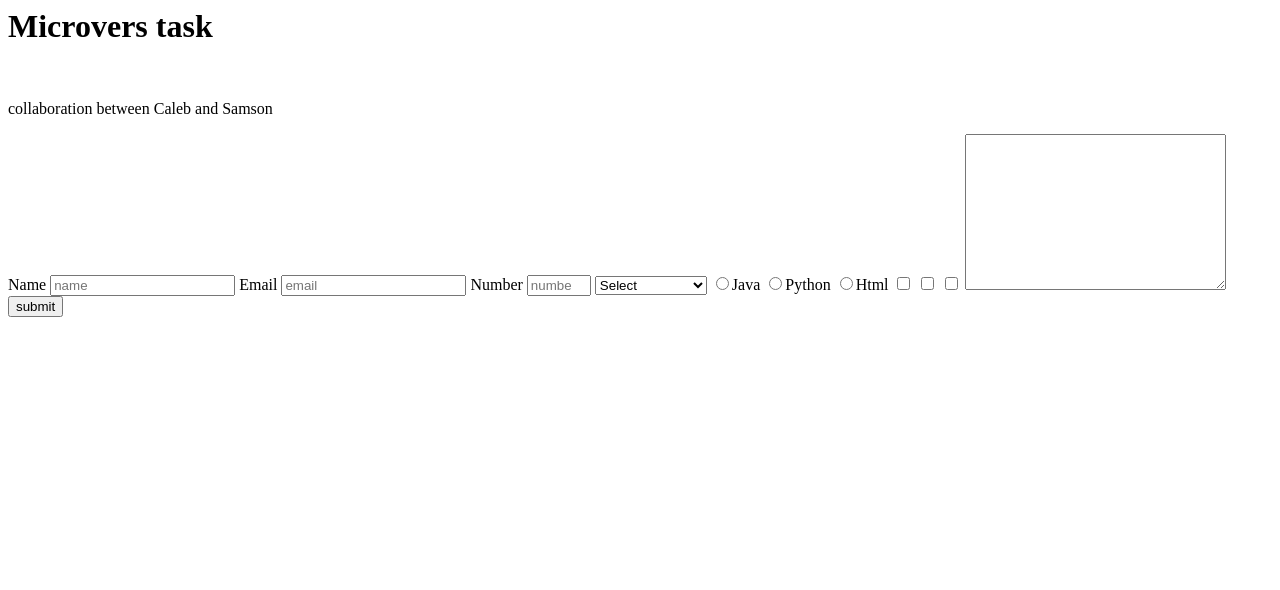
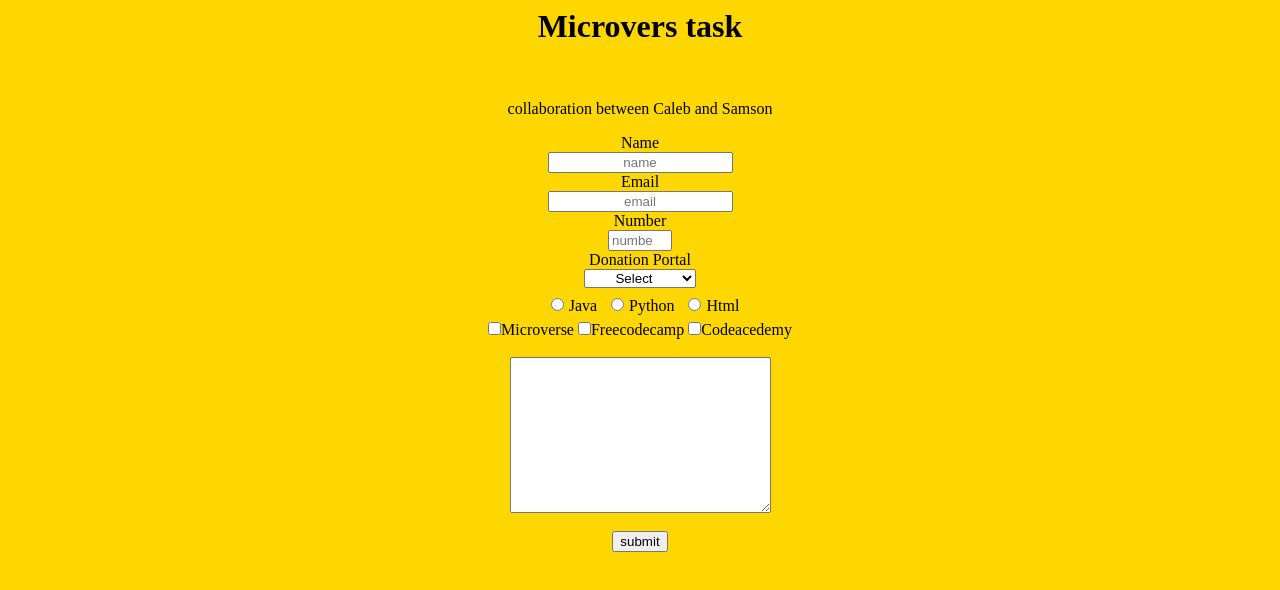
Before and after one commit to m05e5/Microvers_task, a plain HTML site: page index.html in a window 1280 px wide. Drawn offline with Linux system fonts and the light colour scheme.

Commit message:
Final completion

```diff
--- a/index.html
+++ b/index.html
@@ -1,14 +1,14 @@
 <html>
     <header>
-
+        <link rel="stylesheet" href="style.css">
 
     </header>
     <body>
         <H1 id="title">Microvers task</H1></br>
         <p id="description">collaboration between Caleb and Samson</p>
         <form action="" id="survey-form">
-       <label id="name-label" for="">Name
-        <input type="text" id="name" placeholder="name" required>
+       <label id="name-label" for=""> Name
+        <input type="text" id="name" class="name" placeholder="name" required>
     </label>
         <label id="email-label" for=""> Email
         <input type="email" name="" id="email" placeholder="email" required>
@@ -16,23 +16,28 @@
         <label id="number-label" for=""> Number
         <input type="number" name="" min="0" max="100" id="number" placeholder="number" required>
     </label>
-
+    <label class="drop" for=""> Donation Portal
     <select name="" id="dropdown">
         <option value="">Select</option>
         <option value="">Credit Card</option>
         <option value="">Bank XCheque</option>
+    </label>
+    <br>
+    <br>
 
     </select>
-        <input type="radio" value="1" name="r1">Java
-        <input type="radio" value="2" name="r1">Python
-        <input type="radio" value="3" name="r1">Html
-
-        <input type="checkbox" value="first">
-        <input type="checkbox" value="second">
-        <input type="checkbox" value="third">
-
-        <textarea name="" id="" cols="30" rows="10"></textarea>
-        <input type="submit" value="submit" id="submit">
+        <input class="r1" type="radio" value="1" name="r1">Java
+        <input class="r1" type="radio" value="2" name="r1">Python
+        <input class="r1" type="radio" value="3" name="r1">Html
+        <br>
+        <input class="ch1" type="checkbox" value="first">Microverse
+        <input class="ch1" type="checkbox" value="second">Freecodecamp
+        <input class="ch1" type="checkbox" value="third">Codeacedemy
+        <br>
+        <br>
+        <textarea name="" id="tarea" cols="30" rows="10"></textarea>
+        <br>
+        <input type="submit" class="submi" value="submit" id="submit">
 
         </form>
 
--- /dev/null
+++ b/style.css
@@ -0,0 +1,18 @@
+
+body{
+    background-color: gold;
+    text-align: center;
+}
+
+input, select,textarea{
+    display: block;
+    text-align: center;
+    margin: auto;
+}
+.r1{
+    display: inline-block;
+    margin: 10px 5px 10px 10px;
+}
+.ch1{
+    display: inline-block;
+}
```
